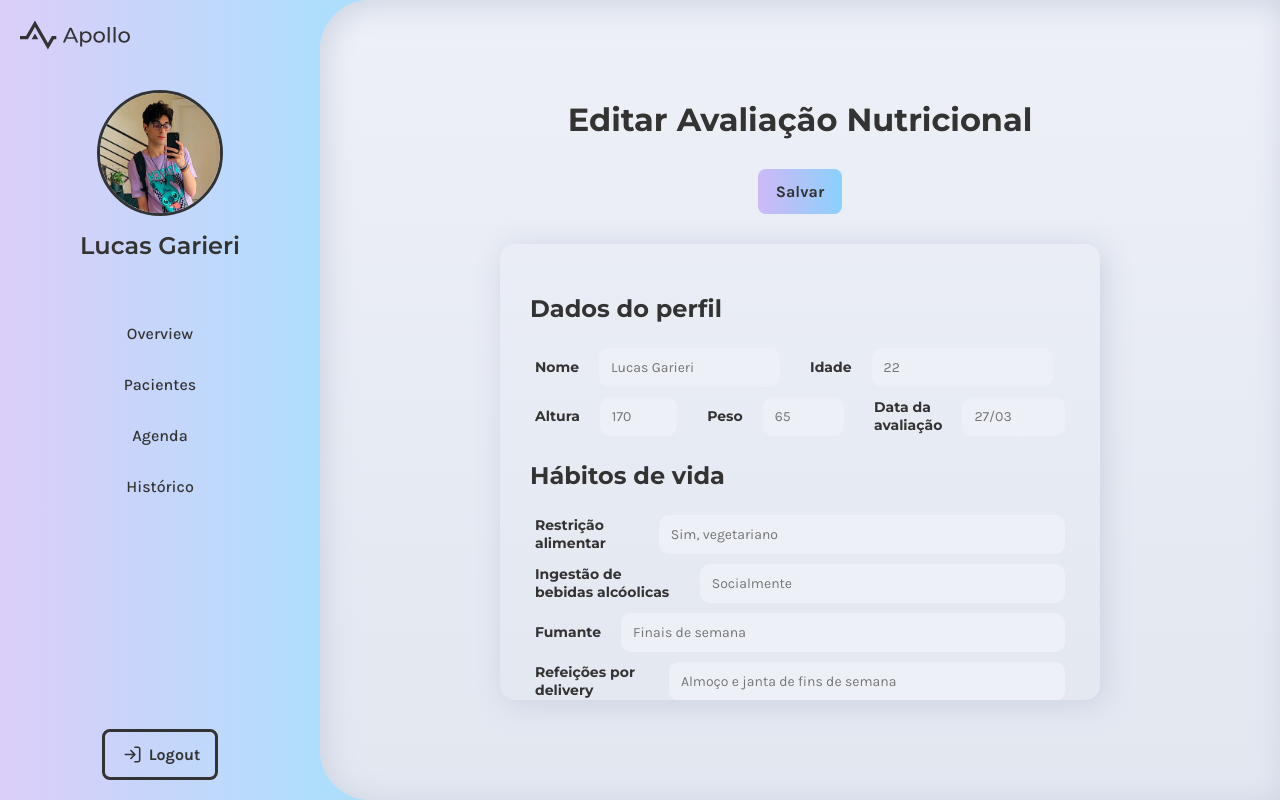
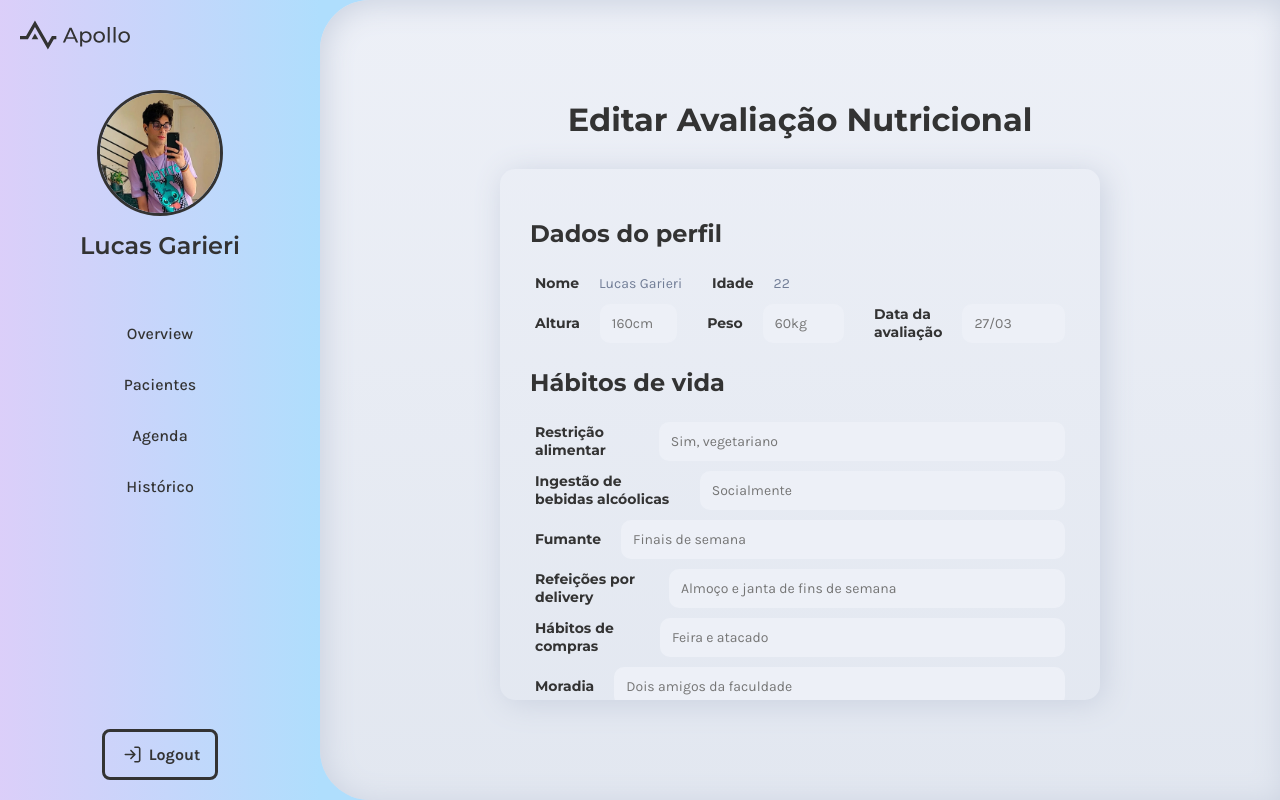
Before and after one commit to pedrohrodrig/LabEngSoft2-Frontend, a React (Create React App) app in the folder frontend/: page /nutritionist/evaluation/edit in a window 1280 px wide. Built offline with nearby package versions, Linux system fonts and the light colour scheme.

Commit message:
♻️ Refactor evaluation

```diff
--- a/frontend/src/objects/evaluation.js
+++ b/frontend/src/objects/evaluation.js
@@ -1,8 +1,10 @@
 const evaluationList = [
   {
     id: 1,
-    patientid: 1,
-    appointmentid: 2,
+    patienti: 1,
+    date: "27/03",
+    height: "160cm",
+    weight: "60kg",
     restrictions: "Sim, vegetariano",
     alcohol: "Socialmente",
     smoker: "Finais de semana",
--- a/frontend/src/pages/nutritionist/nutrievaluationeditpage/nutrievaluationeditpage.css
+++ b/frontend/src/pages/nutritionist/nutrievaluationeditpage/nutrievaluationeditpage.css
@@ -48,3 +48,29 @@
     flex-direction: column;
     gap: 30px;
 }
+
+.evaluation-edit .button {
+    display: flex;
+    flex-direction: column;
+    align-items: center;
+    padding: 10px;
+}
+
+.evaluation-edit .evaluation-button {
+    text-decoration: none;
+    padding: 10px 20px;
+    display: flex;
+    gap: 10px;
+    height: fit-content;
+    width: fit-content;
+    flex-direction: row;
+    align-items: center;
+    justify-content: center;
+    border-radius: 8px;
+    font-family: "Montserrat", sans-serif;
+    font-weight: 700;
+    font-size: 16px;
+    border: 3px solid transparent;
+    color: var(--black);
+    background: var(--gradient-full) padding-box, var(--gradient-full) border-box;
+}
--- a/frontend/src/pages/nutritionist/nutrievaluationeditpage/nutrievaluationeditpage.js
+++ b/frontend/src/pages/nutritionist/nutrievaluationeditpage/nutrievaluationeditpage.js
@@ -1,7 +1,9 @@
-import React from "react";
+import { React, useState } from "react";
+import { useNavigate } from "react-router-dom";
 import Title from "../../../components/title/title";
 import TextInput from "../../../components/textInput/textInput";
-import Button from "../../../components/button/button";
+import Textbox from "../../../components/textbox/textbox";
+import Dropdown from "../../../components/dropdown/dropdown";
 
 import patientList from "../../../objects/patients";
 import evaluationList from "../../../objects/evaluation";
@@ -9,37 +11,83 @@ import evaluationList from "../../../objects/evaluation";
 import "./nutrievaluationeditpage.css";
 
 function NutriEvaluationEditPage() {
+  const [evaluation, setEvaluation] = useState(evaluationList[0]);
+  const [editedEvaluation, setEditedEvaluation] = useState(evaluationList[0]);
+
+  const navigate = useNavigate();
+
   const patient = patientList[0];
-  const evaluation = evaluationList[0];
+
+  // const restrictions = [
+  //   { value: "N", label: "Não" },
+  //   { value: "VA", label: "Vegetariano(a)" },
+  //   { value: "VE", label: "Vegano(a)" },
+  // ];
+
+  // const alcohol = [
+  //   { value: "N", label: "Não" },
+  //   { value: "E", label: "Todos os dia" },
+  //   { value: "S", label: "Socialmente" },
+  // ];
+
+  // const smoker = [
+  //   { value: "N", label: "Não" },
+  //   { value: "E", label: "Todos os dias" },
+  //   { value: "W", label: "Fins de semana" },
+  //   { value: "S", label: "Socialmente" },
+  // ];
+
+  // const appetite = [
+  //   { value: "N", label: "Normal" },
+  //   { value: "I", label: "Aumentado" },
+  //   { value: "D", label: "Diminuido" },
+  // ];
+
+  // const chewing = [
+  //   { value: "N", label: "Normal" },
+  //   { value: "R", label: "Rápida" },
+  //   { value: "S", label: "Lenta" },
+  // ];
+
+  // const intestine = [
+  //   { value: "N", label: "Normal" },
+  //   { value: "C", label: "Constipado" },
+  //   { value: "D", label: "Diarréico" },
+  //   { value: "V", label: "Variado" },
+  // ];
+
+  const handeInputChange = (e) => {
+    const { name, value } = e.target;
+    setEditedEvaluation({ ...editedEvaluation, [name]: value });
+  };
+
+  const handleSubmit = () => {
+    setEvaluation(editedEvaluation);
+    navigate("/nutritionist/evaluation");
+  };
 
   return (
     <div className="evaluation-edit page">
       <div className="header">
         <Title head=" Editar Avaliação Nutricional" />
       </div>
-      <div className="button">
-        <Button
-          className="grad small"
-          text="Salvar"
-          to="/nutritionist/evaluation"
-        />
-      </div>
       <div className="content">
+        <form onSubmit={handleSubmit}>
           <div className="evaluation-text">
             <h2 className="subtitle">Dados do perfil</h2>
             <div className="grid">
               <div className="col">
-              <TextInput
+                <Textbox
                   className="horizontal"
                   title="Nome"
-                placeholder={patient.name}
+                  body={patient.name}
                 />
               </div>
               <div className="col">
-              <TextInput
+                <Textbox
                   className="horizontal"
                   title="Idade"
-                placeholder={patient.age}
+                  body={patient.age}
                 />
               </div>
             </div>
@@ -48,21 +96,27 @@ function NutriEvaluationEditPage() {
                 <TextInput
                   className="horizontal"
                   title="Altura"
-                placeholder={patient.height}
+                  placeholder={evaluation.height}
+                  handleTextInput={handeInputChange}
+                  name="height"
                 />
               </div>
               <div className="col">
                 <TextInput
                   className="horizontal"
                   title="Peso"
-                placeholder={patient.weight}
+                  placeholder={evaluation.weight}
+                  handleTextInput={handeInputChange}
+                  name="weight"
                 />
               </div>
               <div className="col">
                 <TextInput
                   className="horizontal"
                   title="Data da avaliação"
-                placeholder={"27/03"}
+                  placeholder={evaluation.date}
+                  handleTextInput={handeInputChange}
+                  name="date"
                 />
               </div>
             </div>
@@ -72,6 +126,8 @@ function NutriEvaluationEditPage() {
                 className="horizontal"
                 title="Restrição alimentar"
                 placeholder={evaluation.restrictions}
+                handleTextInput={handeInputChange}
+                name="restrictions"
               />
             </div>
             <div className="grid">
@@ -79,6 +135,8 @@ function NutriEvaluationEditPage() {
                 className="horizontal"
                 title="Ingestão de bebidas alcóolicas"
                 placeholder={evaluation.alcohol}
+                handleTextInput={handeInputChange}
+                name="alcohol"
               />
             </div>
             <div className="grid">
@@ -86,6 +144,8 @@ function NutriEvaluationEditPage() {
                 className="horizontal"
                 title="Fumante"
                 placeholder={evaluation.smoker}
+                handleTextInput={handeInputChange}
+                name="smoker"
               />
             </div>
             <div className="grid">
@@ -93,6 +153,8 @@ function NutriEvaluationEditPage() {
                 className="horizontal"
                 title="Refeições por delivery"
                 placeholder={evaluation.delivery}
+                handleTextInput={handeInputChange}
+                name="delivery"
               />
             </div>
             <div className="grid">
@@ -100,6 +162,8 @@ function NutriEvaluationEditPage() {
                 className="horizontal"
                 title="Hábitos de compras"
                 placeholder={evaluation.shopping}
+                handleTextInput={handeInputChange}
+                name="shopping"
               />
             </div>
             <div className="grid">
@@ -107,6 +171,8 @@ function NutriEvaluationEditPage() {
                 className="horizontal"
                 title="Moradia"
                 placeholder={evaluation.living}
+                handleTextInput={handeInputChange}
+                name="living"
               />
             </div>
             <h2 className="subtitle">Histórico de Dieta</h2>
@@ -116,6 +182,8 @@ function NutriEvaluationEditPage() {
                   className="horizontal"
                   title="Estratégias realizadas"
                   placeholder={evaluation.diets}
+                  handleTextInput={handeInputChange}
+                  name="diets"
                 />
               </div>
               <div className="col">
@@ -123,6 +191,8 @@ function NutriEvaluationEditPage() {
                   className="horizontal"
                   title="Acompanhamento profissional?"
                   placeholder={evaluation.previousprofessional}
+                  handleTextInput={handeInputChange}
+                  name="previousprofessional"
                 />
               </div>
             </div>
@@ -131,6 +201,8 @@ function NutriEvaluationEditPage() {
                 className="horizontal"
                 title="Como foi o processo anterior"
                 placeholder={evaluation.previousprocess}
+                handleTextInput={handeInputChange}
+                name="previousprocess"
               />
             </div>
             <div className="grid">
@@ -138,6 +210,8 @@ function NutriEvaluationEditPage() {
                 className="horizontal"
                 title="Houve perda de peso?"
                 placeholder={evaluation.previousweightloss}
+                handleTextInput={handeInputChange}
+                name="previousweightloss"
               />
             </div>
             <h2 className="subtitle">Hábitos de Sono</h2>
@@ -147,6 +221,8 @@ function NutriEvaluationEditPage() {
                   className="horizontal"
                   title="Qualidade do sono"
                   placeholder={evaluation.sleepquality}
+                  handleTextInput={handeInputChange}
+                  name="sleepquality"
                 />
               </div>
               <div className="col">
@@ -154,6 +230,8 @@ function NutriEvaluationEditPage() {
                   className="horizontal"
                   title="Horas de sono"
                   placeholder={evaluation.sleephours}
+                  handleTextInput={handeInputChange}
+                  name="sleephours"
                 />
               </div>
               <div className="col">
@@ -161,6 +239,8 @@ function NutriEvaluationEditPage() {
                   className="horizontal"
                   title="Dorme às"
                   placeholder={evaluation.sleeptime}
+                  handleTextInput={handeInputChange}
+                  name="sleeptime"
                 />
               </div>
             </div>
@@ -169,6 +249,8 @@ function NutriEvaluationEditPage() {
                 className="horizontal"
                 title="Observações"
                 placeholder={evaluation.sleepcomments}
+                handleTextInput={handeInputChange}
+                name="sleepcomments"
               />
             </div>
             <h2 className="subtitle">Atividade Física</h2>
@@ -178,6 +260,8 @@ function NutriEvaluationEditPage() {
                   className="horizontal"
                   title="Faz atividade física?"
                   placeholder={evaluation.activity}
+                  handleTextInput={handeInputChange}
+                  name="activity"
                 />
               </div>
               <div className="col">
@@ -185,6 +269,8 @@ function NutriEvaluationEditPage() {
                   className="horizontal"
                   title="Frequência de atividade"
                   placeholder={evaluation.activityfrequency}
+                  handleTextInput={handeInputChange}
+                  name="activityfrequency"
                 />
               </div>
             </div>
@@ -193,6 +279,8 @@ function NutriEvaluationEditPage() {
                 className="horizontal"
                 title="Observações"
                 placeholder={evaluation.activitycomment}
+                handleTextInput={handeInputChange}
+                name="activitycomment"
               />
             </div>
             <h2 className="subtitle">Avaliação Clínica</h2>
@@ -202,6 +290,8 @@ function NutriEvaluationEditPage() {
                   className="horizontal"
                   title="Apetite"
                   placeholder={evaluation.appetite}
+                  handleTextInput={handeInputChange}
+                  name="appetite"
                 />
               </div>
               <div className="col">
@@ -209,6 +299,8 @@ function NutriEvaluationEditPage() {
                   className="horizontal"
                   title="Mastigação"
                   placeholder={evaluation.chewing}
+                  handleTextInput={handeInputChange}
+                  name="chewing"
                 />
               </div>
               <div className="col">
@@ -216,6 +308,8 @@ function NutriEvaluationEditPage() {
                   className="horizontal"
                   title="Hábito intestinal"
                   placeholder={evaluation.intestine}
+                  handleTextInput={handeInputChange}
+                  name="intestine"
                 />
               </div>
             </div>
@@ -224,6 +318,8 @@ function NutriEvaluationEditPage() {
                 className="horizontal"
                 title="Informações sobre evacuação"
                 placeholder={evaluation.evacuation}
+                handleTextInput={handeInputChange}
+                name="evacuation"
               />
             </div>
             <div className="grid">
@@ -231,6 +327,8 @@ function NutriEvaluationEditPage() {
                 className="horizontal"
                 title="Informações sobre hábito urinário"
                 placeholder={evaluation.urination}
+                handleTextInput={handeInputChange}
+                name="urination"
               />
             </div>
             <h2 className="subtitle">Hábitos Alimentares</h2>
@@ -239,6 +337,8 @@ function NutriEvaluationEditPage() {
                 className="horizontal"
                 title="Suplementos alimentares"
                 placeholder={evaluation.supplements}
+                handleTextInput={handeInputChange}
+                name="supplements"
               />
             </div>
             <div className="grid">
@@ -246,6 +346,8 @@ function NutriEvaluationEditPage() {
                 className="horizontal"
                 title="Alergia alimentar"
                 placeholder={evaluation.allergies}
+                handleTextInput={handeInputChange}
+                name="allergies"
               />
             </div>
             <div className="grid">
@@ -253,6 +355,8 @@ function NutriEvaluationEditPage() {
                 className="horizontal"
                 title="Intolerâncias alimentares"
                 placeholder={evaluation.intolerance}
+                handleTextInput={handeInputChange}
+                name="intolerance"
               />
             </div>
             <div className="grid">
@@ -260,6 +364,8 @@ function NutriEvaluationEditPage() {
                 className="horizontal"
                 title="Aversão alimentares"
                 placeholder={evaluation.aversions}
+                handleTextInput={handeInputChange}
+                name="aversions"
               />
             </div>
             <div className="grid">
@@ -267,9 +373,22 @@ function NutriEvaluationEditPage() {
                 className="horizontal"
                 title="Observações"
                 placeholder={evaluation.comments}
+                handleTextInput={handeInputChange}
+                name="comments"
               />
             </div>
+            <div className="button">
+              <button
+                className="evaluation-button"
+                text="Salvar"
+                type="submit"
+                onClick={handleSubmit}
+              >
+                Salvar
+              </button>
             </div>
+          </div>
+        </form>
       </div>
     </div>
   );
--- a/frontend/src/pages/nutritionist/nutrievaluationpage/nutrievaluationpage.js
+++ b/frontend/src/pages/nutritionist/nutrievaluationpage/nutrievaluationpage.js
@@ -31,7 +31,7 @@ function NutriEvaluationPage() {
         />
         <Button
           className="grad outline small"
-          text="Plano"
+          text="Dieta"
           to="/nutritionist/diet"
         />
         <Button
```
Lines whose indentation alone changed are shown as unchanged.
